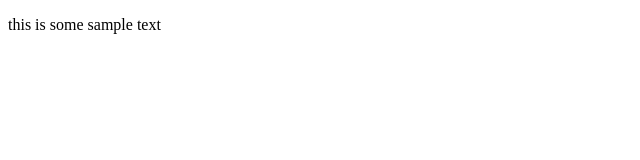
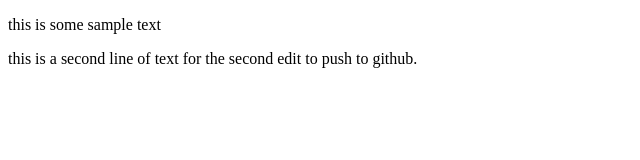
Before and after one commit to LukeWilhelm/basic_repo, a plain HTML site: page index.html in a window 1280 px wide. Shown: the whole page, without its empty margins (0-640 px from the left). Drawn offline with Linux system fonts and the light colour scheme.

Commit message:
update indexhtml

```diff
--- a/index.html
+++ b/index.html
@@ -8,5 +8,6 @@
 </head>
 <body>
   <p>this is some sample text</p>
+  <p>this is a second line of text for the second edit to push to github.</p>
 </body>
 </html>
```
